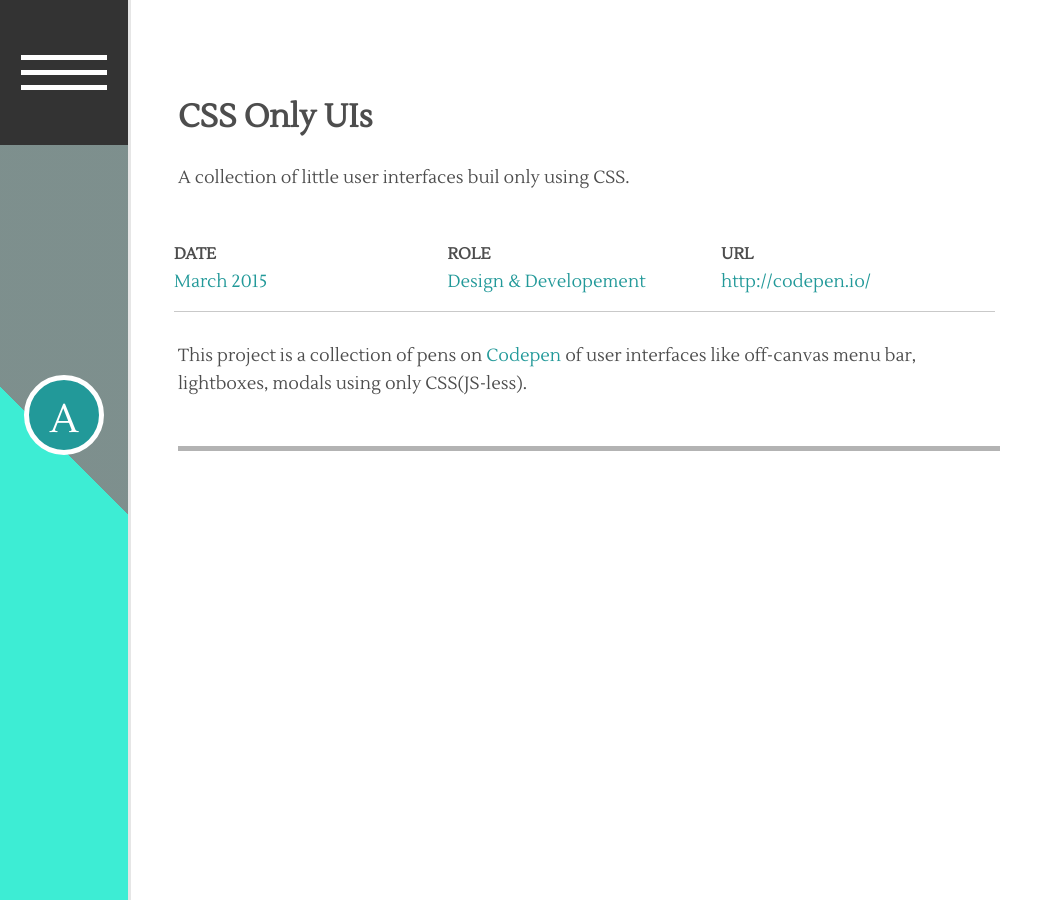
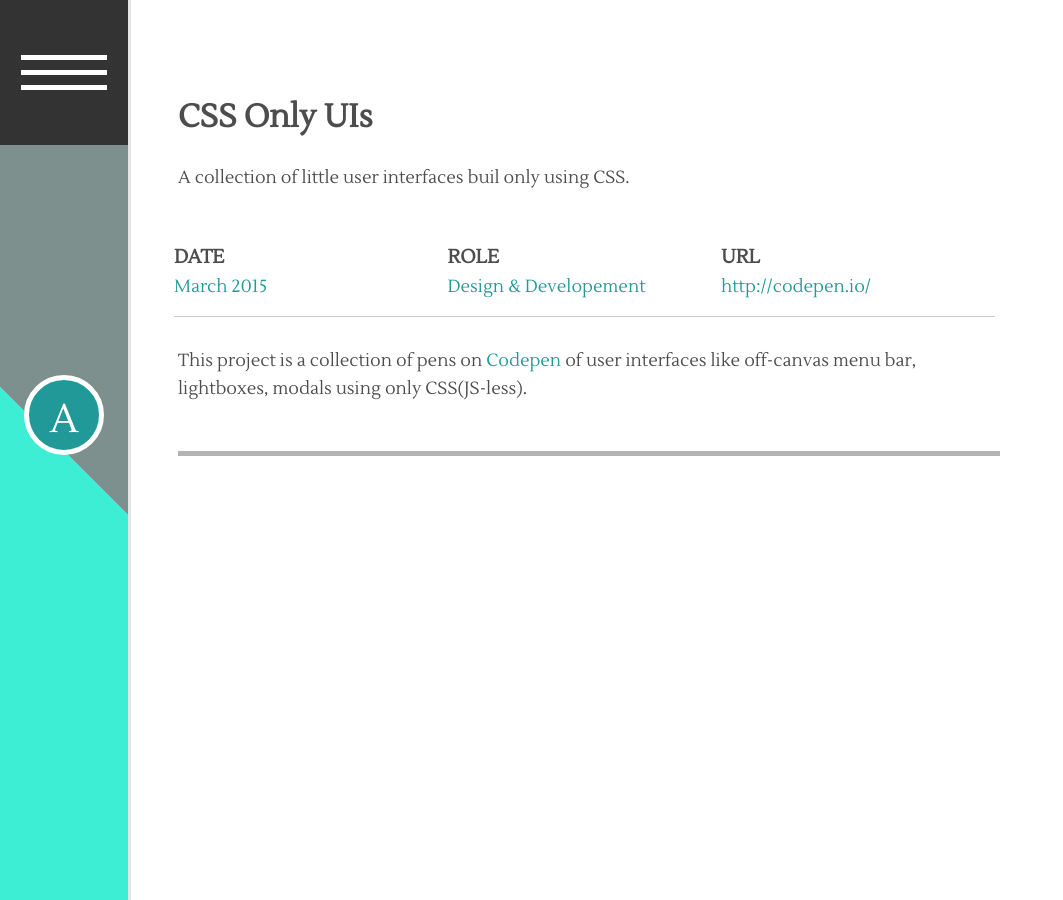
Before and after one commit to abhisack/abhisack.github.io, a Jekyll site: the page built from css-only-uis.md, in a window 1280 px wide and 900 px high. Shown: the whole window, without its empty margins (0-1063 px from the left). Built offline with Jekyll 4.4.1, drawn with Linux system fonts in a browser that asks for light colours.

```diff
--- a/_sass/_base.scss
+++ b/_sass/_base.scss
@@ -40,6 +40,10 @@
 }
 h3 {
     font-size: 1.4em;
+}
+
+h4, h5, h6 {
+    font-size: 1.2em;
 }
 
 p {
```
